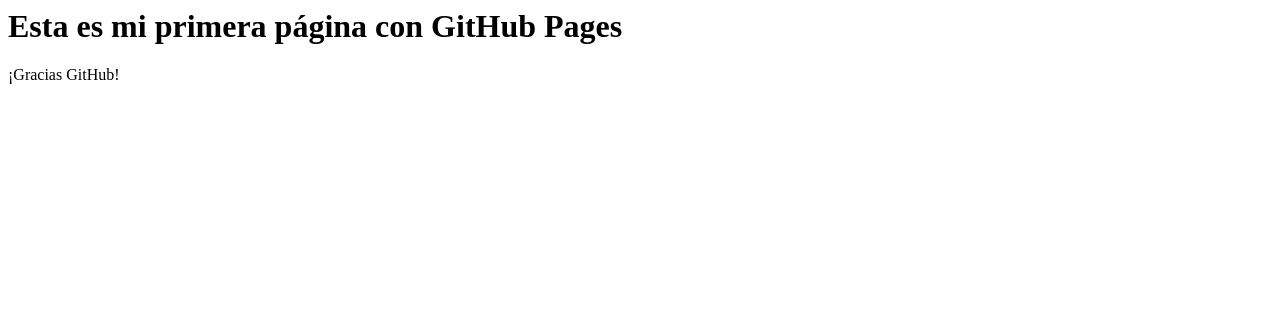
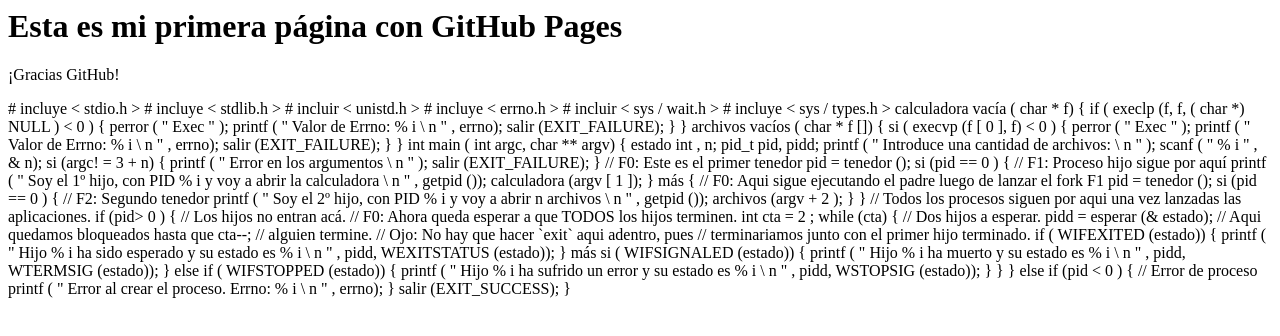
Before and after one commit to Joseanvw/primerrepo, a plain HTML site: page index.html in a window 1280 px wide. Drawn offline with Linux system fonts and the light colour scheme.

Commit message:
Update index.html

```diff
--- a/index.html
+++ b/index.html
@@ -2,3 +2,78 @@
 <h1> Esta es mi primera página con GitHub Pages </h1>
 <p>¡Gracias GitHub!</p>
 </html>
+
+
+# incluye  < stdio.h >
+# incluye  < stdlib.h >
+# incluir  < unistd.h >
+# incluye  < errno.h >
+# incluir  < sys / wait.h >
+# incluye  < sys / types.h >
+
+ calculadora vacía ( char * f) {
+    if ( execlp (f, f, ( char *) NULL ) < 0 ) {
+        perror ( " Exec " );
+        printf ( " Valor de Errno: % i \ n " , errno);
+        salir (EXIT_FAILURE);
+    }
+}
+ archivos vacíos ( char * f []) {
+    si ( execvp (f [ 0 ], f) < 0 ) {
+        perror ( " Exec " );
+        printf ( " Valor de Errno: % i \ n " , errno);
+        salir (EXIT_FAILURE);
+    }
+}
+
+
+int  main ( int argc, char ** argv) {
+    estado int , n;
+    pid_t pid, pidd;
+    printf ( " Introduce una cantidad de archivos: \ n " );
+    scanf ( " % i " , & n);
+    si (argc! = 3 + n) {
+        printf ( " Error en los argumentos \ n " );
+        salir (EXIT_FAILURE);
+    }
+
+    // F0: Este es el primer tenedor
+    pid = tenedor ();
+
+    si (pid == 0 ) {
+        // F1: Proceso hijo sigue por aquí
+        printf ( " Soy el 1º hijo, con PID % i y voy a abrir la calculadora \ n " , getpid ());
+        calculadora (argv [ 1 ]);
+    } más {
+        // F0: Aqui sigue ejecutando el padre luego de lanzar el fork F1
+        pid = tenedor ();
+        si (pid == 0 ) {
+            // F2: Segundo tenedor
+            printf ( " Soy el 2º hijo, con PID % i y voy a abrir n archivos \ n " , getpid ());
+            archivos (argv + 2 );
+        }
+    }
+
+    // Todos los procesos siguen por aqui una vez lanzadas las aplicaciones.
+    if (pid> 0 ) { // Los hijos no entran acá.
+        // F0: Ahora queda esperar a que TODOS los hijos terminen.
+        int cta = 2 ;
+        while (cta) { // Dos hijos a esperar.
+            pidd = esperar (& estado); // Aqui quedamos bloqueados hasta que
+            cta--;                // alguien termine.
+            // Ojo: No hay que hacer `exit` aqui adentro, pues
+            // terminariamos junto con el primer hijo terminado.
+            if ( WIFEXITED (estado)) {
+                printf ( " Hijo % i ha sido esperado y su estado es % i \ n " , pidd, WEXITSTATUS (estado));
+            } más  si ( WIFSIGNALED (estado)) {
+                printf ( " Hijo % i ha muerto y su estado es % i \ n " , pidd, WTERMSIG (estado));
+            } else  if ( WIFSTOPPED (estado)) {
+                printf ( " Hijo % i ha sufrido un error y su estado es % i \ n " , pidd, WSTOPSIG (estado));
+            }
+        }
+    } else  if (pid < 0 ) { // Error de proceso
+        printf ( " Error al crear el proceso. Errno: % i \ n " , errno);
+    }
+
+    salir (EXIT_SUCCESS);
+}
```
